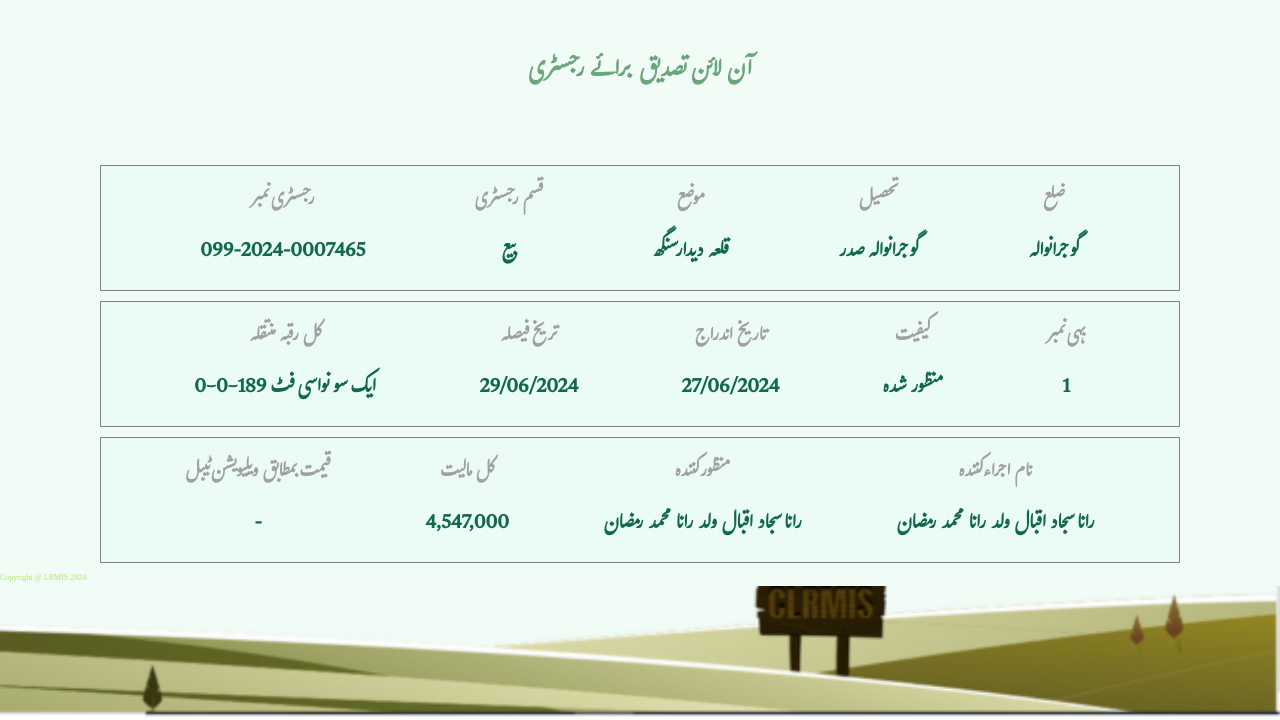
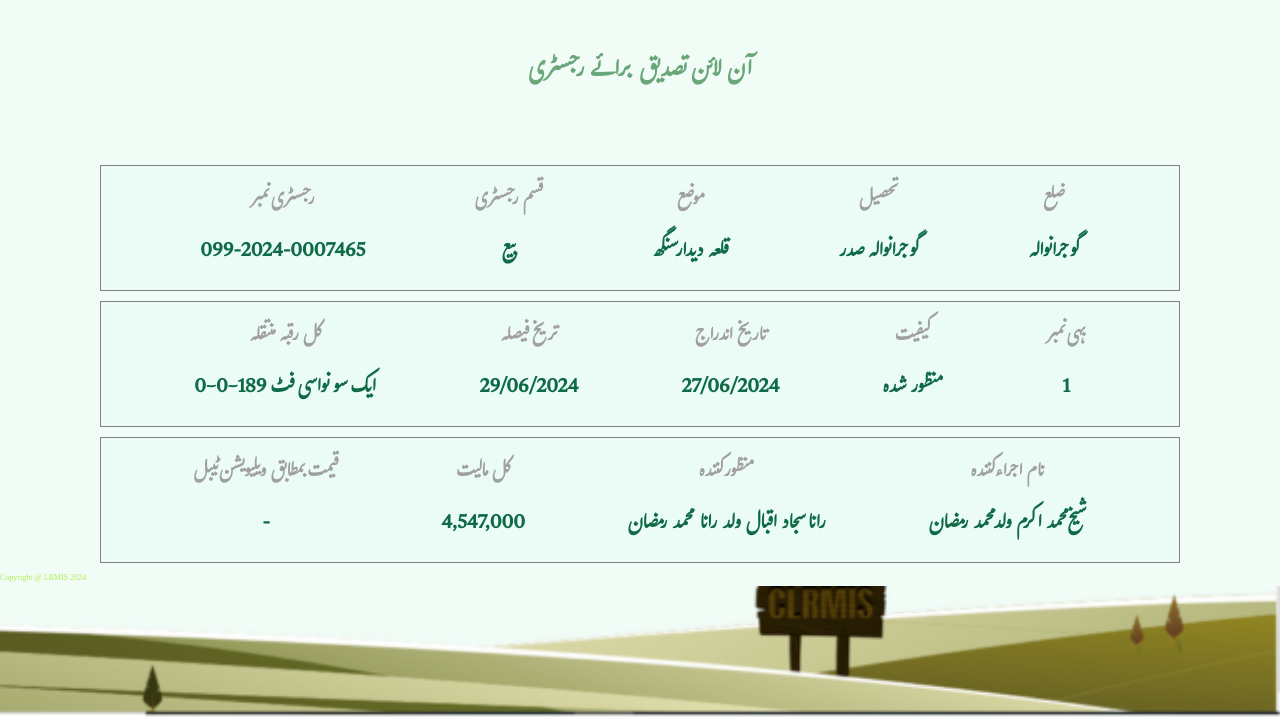
Before and after one commit to punjabzameen/https-onlinefard.punjab-zameen.gov.pk-RegistryVerification-data-HZVAQeF20YHBMEk1LiY0ZCKG0PAZ0I-Mp3, a plain HTML site: page index.html in a window 1280 px wide. Shown: the part 80-800 px from the top of the page. Drawn offline with Linux system fonts and the light colour scheme.

Commit message:
Update index.html

```diff
--- a/index.html
+++ b/index.html
@@ -111,7 +111,7 @@
             <div class="item text4">
                 <h3>نام اجراء کنندہ
                 </h3>
-                <p>رانا سجاد اقبال ولد رانا محمد رمضان
+                <p>شیخ محمد اکرم ولد محمد رمضان
                 </p>
             </div>
 
```
